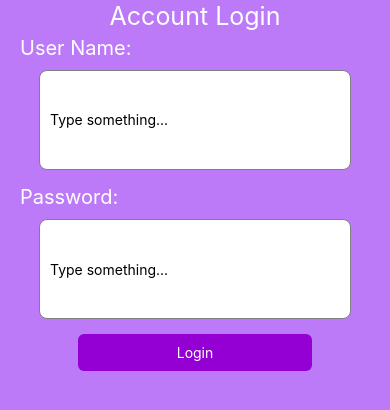
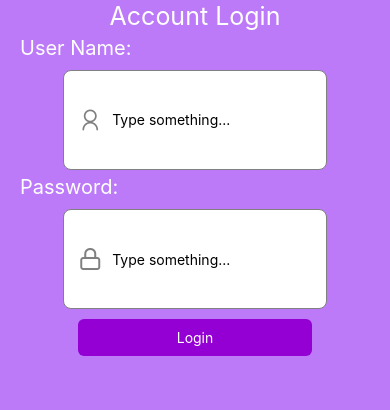
Before and after one commit to EdgarHdzHdz17/SnapNote, a React Native app: screen /LoginScreen in a window 390 px wide. Shown: the part 342-752 px from the top of the page. Built offline with nearby package versions, Linux system fonts and the light colour scheme.

Commit message:
fix console.log

```diff
--- a/components/Formulary.js
+++ b/components/Formulary.js
@@ -2,9 +2,9 @@ import { Alert } from "react-native";
 
 const Formulary = (nameUser, password, setNameUser, setPassword, navigateToAnotherScreen) => {
   if (nameUser.trim() === "") {
-    Alert.alert("Missing email");
+    Alert.alert('Need User Name',"Add a name.");
   } else if (password.trim() === "") {
-    Alert.alert("Missing Password");
+    Alert.alert('Need Password',"Add a password.");
   } else {
     setNameUser("");
     setPassword("");
--- a/components/SaveNote.js
+++ b/components/SaveNote.js
@@ -3,9 +3,9 @@ import {Alert} from 'react-native';
 const SaveNote = (textName, setTextName,textNote,setTextNote,notes,setNotes) => {
 
     if (textName.trim() === "") {
-      Alert.alert("Missing Name Note");
+      Alert.alert('Need Name Note',"Add a name.");
     } else if (textNote.trim() === "") {
-      Alert.alert("Missing Text in Note");
+      Alert.alert('Need Text Note',"Add a text.");
     } else {
       setTextName("");
       setTextNote("");
--- a/screens/LoginScreen/LoginScreen.js
+++ b/screens/LoginScreen/LoginScreen.js
@@ -5,6 +5,7 @@ import React, { useState } from 'react';
 import { Formulary } from '../../components/Formulary';
 import { useNavigation } from "@react-navigation/native";
 import { AntDesign } from '@expo/vector-icons';
+import { Feather } from '@expo/vector-icons';
 
 export default function LoginScreen() {
 
@@ -36,22 +37,31 @@ export default function LoginScreen() {
       <View style={styles.formularyContainer}>
         <Text style={styles.info}>Account Login</Text>
         <Text style={styles.textForm}>User Name:</Text>
-        <TextInput
+
+        <View style={styles.userNameContainer}>
+          <AntDesign name="user" size={24} color="gray" />
+          <TextInput
           style={styles.inputEmail}
           value={nameUser}
           onChangeText={setNameUser}
           inputMode='email'
           placeholder="Type something..."
         />
+        </View>
+
         <Text style={styles.textForm}>Password:</Text>
-        <TextInput
+
+        <View style={styles.passwordContainer}>
+        <Feather name="lock" size={24} color="gray" />
+          <TextInput
           style={styles.inputPassword}
           value={password}
           onChangeText={setPassword}
           secureTextEntry={true}
           inputMode='text'
           placeholder="Type something..."
-        />
+          />
+        </View>
 
         <TouchableOpacity style={styles.bottomLogin} onPress={verifyFormulary}>
           <Text style={styles.bottomText}>Login</Text>
--- a/screens/LoginScreen/LoginScreenStyles.js
+++ b/screens/LoginScreen/LoginScreenStyles.js
@@ -48,28 +48,40 @@ const styles = StyleSheet.create({
     marginTop:5,
   },
 
-  inputEmail:{
-    height: '20%',
-    width:'80%',
+  userNameContainer:{
+    flexDirection:'row',
+    backgroundColor:'white',
+    justifyContent:'center',
+    alignItems:'center',
     borderColor: 'gray',
-    backgroundColor:'white',
     borderWidth: 1,
     borderRadius: 8,
-    marginBottom: 10,
-    padding: 10,
+    height: '20%',
     marginTop:10,
   },
 
-  inputPassword:{
-    height: '20%',
-    width:'80%',
+  passwordContainer:{
+    flexDirection:'row',
+    backgroundColor:'white',
+    justifyContent:'center',
+    alignItems:'center',
     borderColor: 'gray',
-    backgroundColor:'white',
     borderWidth: 1,
     borderRadius: 8,
-    marginBottom: 10,
+    height: '20%',
+    marginTop:10,
+  },
+
+  inputEmail:{
+    height: '90%',
+    width:'80%',
     padding: 10,
-    marginTop:10,
+  },
+
+  inputPassword:{
+    height: '90%',
+    width:'80%',
+    padding: 10,
   },
 
   bottomLogin:{
@@ -77,7 +89,7 @@ const styles = StyleSheet.create({
     width:'60%',
     padding: 10,
     borderRadius: 6,
-    marginTop:5,
+    marginTop:10,
   },
 
   bottomText:{
```
